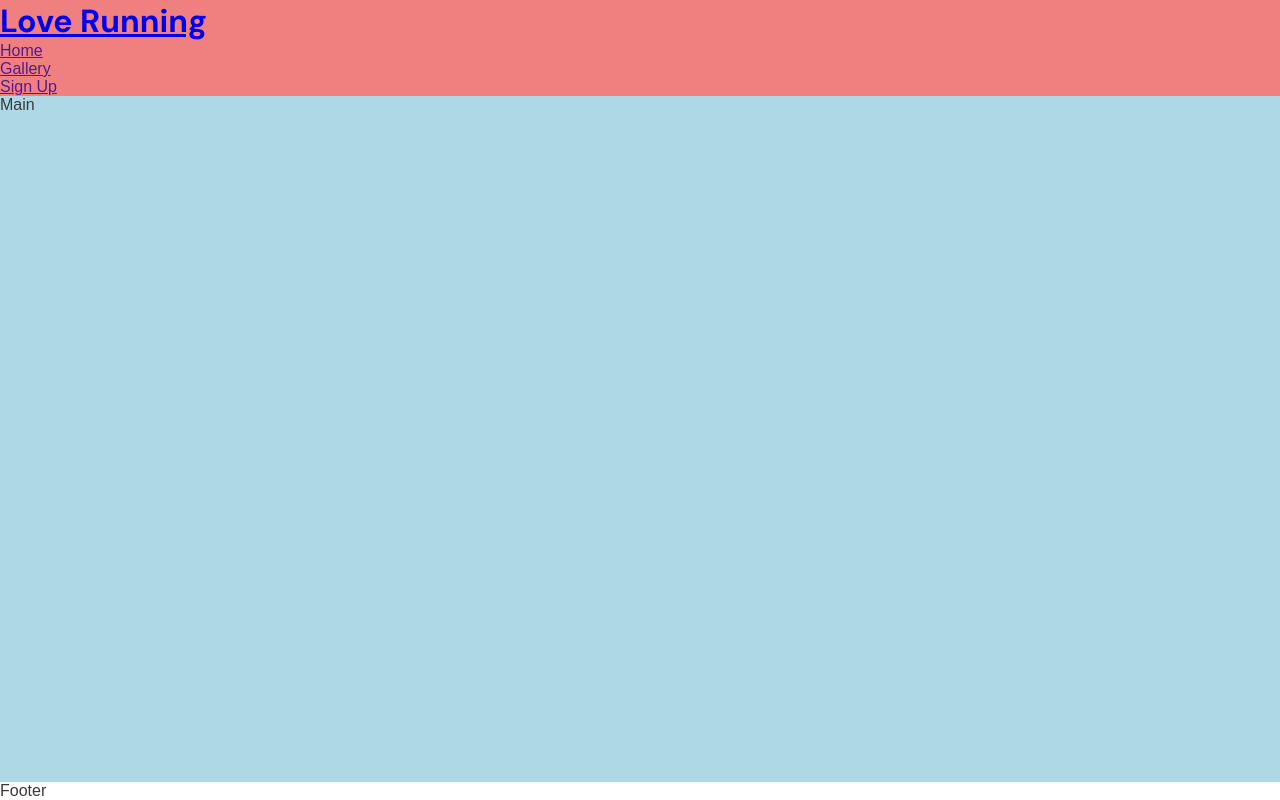
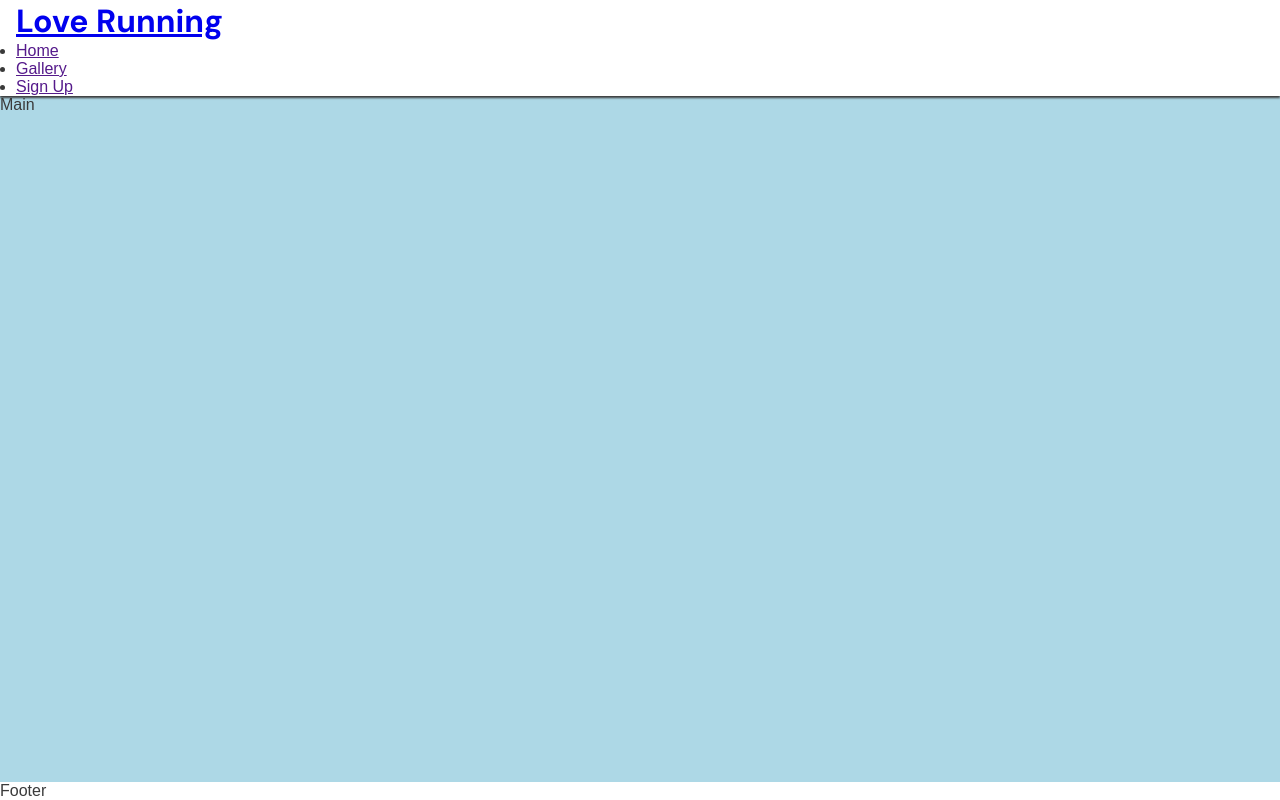
Before and after one commit to rachel1davey/love-running, a plain HTML site: page index.html in a window 1280 px wide. Drawn offline with Linux system fonts and the light colour scheme.

```diff
--- a/assets/css/style.css
+++ b/assets/css/style.css
@@ -25,7 +25,12 @@ body {
 }
 
 header {
-    background-color: lightcoral;
+    background-color: #ffffff;
+    padding: 0 1rem;
+    positon: fixed;
+    z-index: 99;
+    width: 100%;
+    box-shadow: 0 2px 2px #3a3a3a;
     /* This is the header area */
 }
 
```
